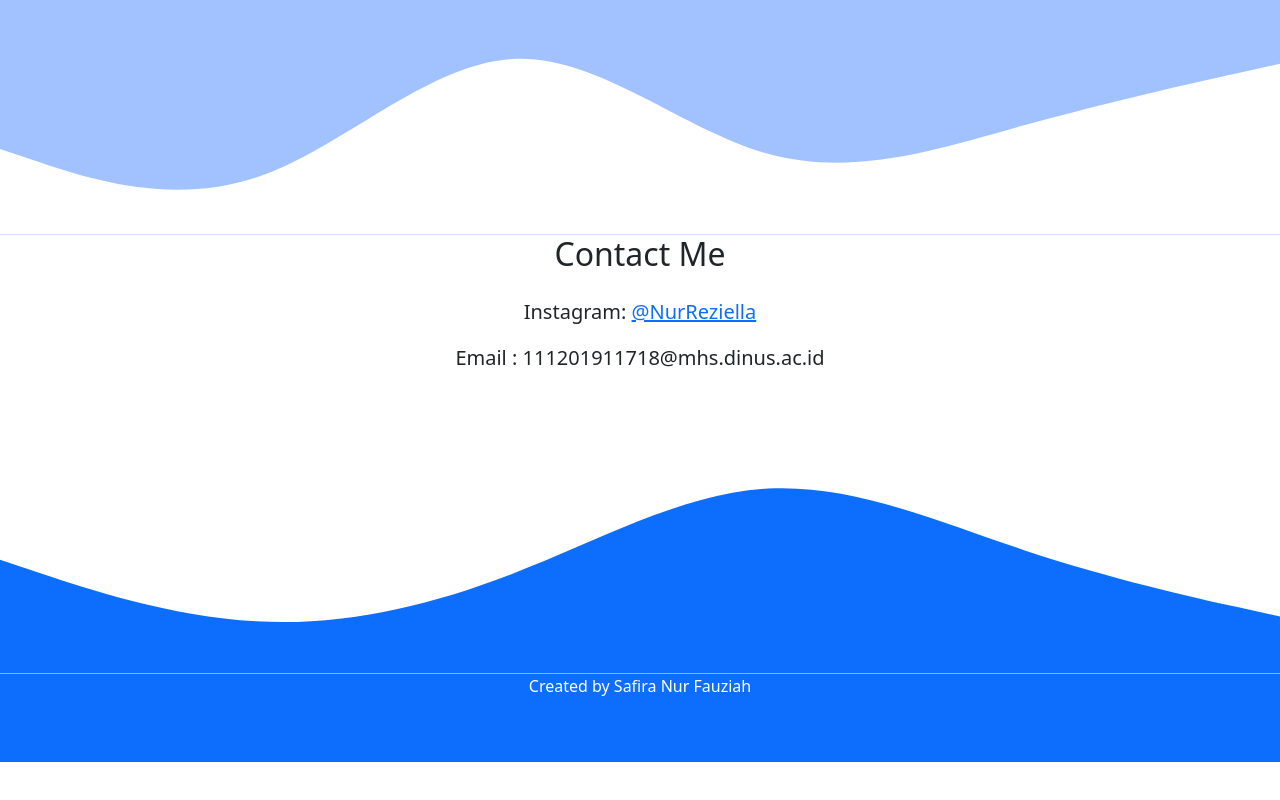
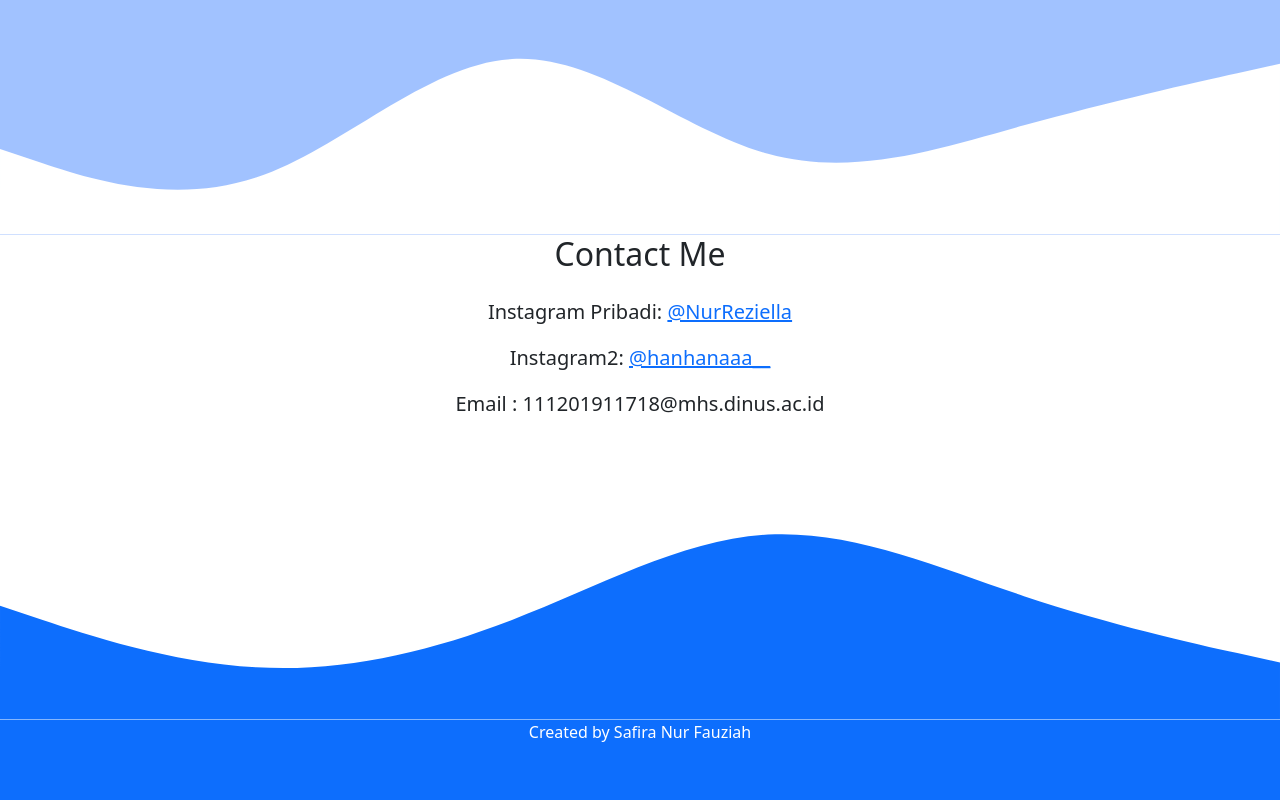
Before and after one commit to Ziayaya/safiranurf.github.io, a plain HTML site: page index.html in a window 1280 px wide. Shown: the part 1818-2618 px from the top of the page. Before the commit the page ends 2580 px from the top, so only its background shows below. Drawn offline with nearby package versions, Linux system fonts and the light colour scheme.

Commit message:
menambahkan data pribadi

```diff
--- a/index.html
+++ b/index.html
@@ -146,7 +146,8 @@
         </div>
         <div class="row justify-content-center fs-5 text-center">
           <div class="col-12">
-            <p>Instagram: <a href="https://www.instagram.com/nurreziella/">@NurReziella</a></p>
+            <p>Instagram Pribadi: <a href="https://www.instagram.com/nurreziella/">@NurReziella</a></p>
+            <p>Instagram2: <a href="https://www.instagram.com/hanhanaaa__/">@hanhanaaa__</a></p>
             <p>Email : 111201911718@mhs.dinus.ac.id</p>
           </div>
         </div>
```
